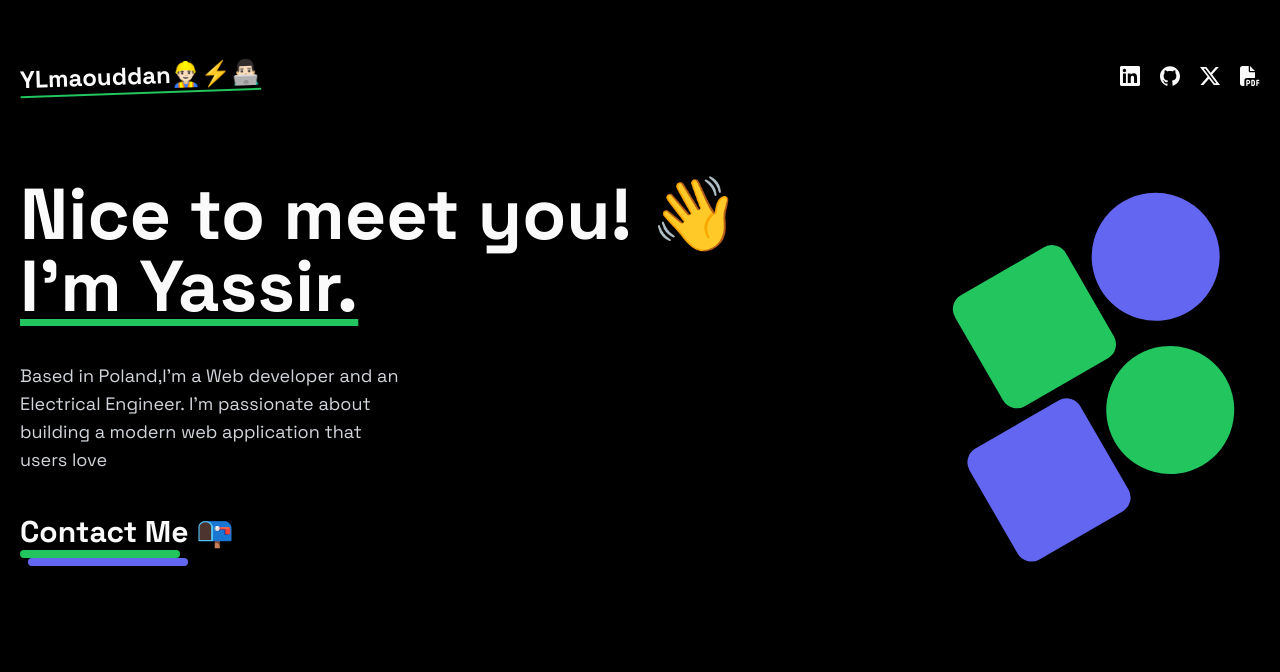
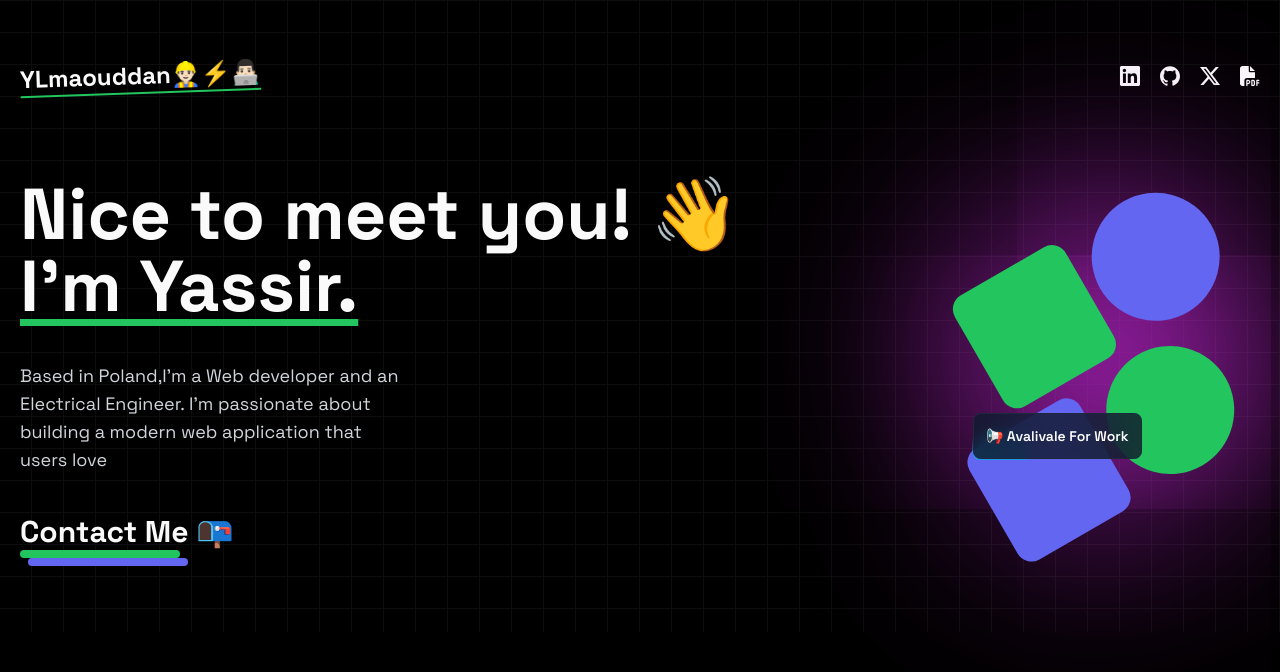
Before and after one commit to YLamouddan/portfolio-demo, a Next.js app: page / in a window 1280 px wide. Shown: the top 672 px of the page. Built offline with nearby package versions, Linux system fonts and the light colour scheme.

Commit message:
modified:   app/(home)/components/HeroSection.tsx modified:   app/(home)/components/Navbar.tsx modified:   app/(home)/page.tsx modified:   app/globals.css new file:   components/ui/moving-border.tsx modified:   package-lock.json modified:   package.json modified:   tailwind.config.ts

```diff
--- a/app/(home)/components/HeroSection.tsx
+++ b/app/(home)/components/HeroSection.tsx
@@ -1,66 +1,63 @@
-import Link from 'next/link'
-import React from 'react'
+import { MovingBorderBtn } from "@/components/ui/moving-border";
+import Link from "next/link";
+import React from "react";
 
 export default function HeroSection() {
-
   return (
-
     <div className=" min-h-[60vh] flex flex-col-reverse gap-14 lg:gap-0 lg:flex-row items-center justify-between">
-
       <div className=" space-y-10 text  text-center lg:text-left">
-                <h1 className=" text-4xl lg:text-7xl font-bold"> Nice to meet you! 👋
-
-                <br /> <span className=" underline underline-offset-8 decoration-green-500">{"I'm Yassir."}</span>
-
+        <h1 className=" text-4xl lg:text-7xl font-bold">
+          {" "}
+          Nice to meet you! 👋
+          <br />{" "}
+          <span className=" underline underline-offset-8 decoration-green-500">
+            {"I'm Yassir."}
+          </span>
         </h1>
 
         <p className=" md:w-96 text-lg text-gray-300">
           {
-
             "Based in Poland,I'm a Web developer and an Electrical Engineer. I'm passionate about building a modern web application that users love"
-
           }
-
         </p>
 
-                <Link href={"mailto:Ylamouddan@gmail.com"} className="inline-block group ">
-
+        <Link
+          href={"mailto:Ylamouddan@gmail.com"}
+          className="inline-block group "
+        >
           <div>
-
-                        <h1 className=" text-3xl font-bold  group-hover:text-green-500 transition-all"> Contact Me 📭</h1>
+            <h1 className=" text-3xl font-bold  group-hover:text-green-500 transition-all">
+              {" "}
+              Contact Me 📭
+            </h1>
 
             <div className=" w-40 h-2 bg-green-500 rounded-full"></div>
 
             <div className=" w-40 h-2 bg-indigo-500 rounded-full translate-x-2"></div>
-
+          </div>
+        </Link>
       </div>
 
-                </Link>
-
-            </div>
-
-            <div>
-
-                <div className="w-72 h-72 space-y-3 -rotate-[30deg]">
-
+      <div className="relative">
+        <div className="w-72 h-72 space-y-3 -rotate-[30deg] relative">
           <div className="flex gap-3 translate-x-8 ">
-
             <div className="w-32 h-32 rounded-2xl bg-green-500"></div>
             <div className="w-32 h-32 rounded-full bg-indigo-500"></div>
-
           </div>
 
           <div className="flex gap-3 -translate-x-8 ">
-
             <div className="w-32 h-32 rounded-2xl bg-indigo-500 "></div>
             <div className="w-32 h-32 rounded-full bg-green-500"></div>
-
           </div>
 
+          <div className="glow absolute top-[40%] right-1/2 -z-10 "></div>
         </div>
-
+        <div className="absolute bottom-5 sm:bottom-14 left-0 sm: -left-10">
+          <MovingBorderBtn borderRadius="0.5rem" className="p-3 font-semibold">
+            <p>📢 Avalivale For Work </p>
+          </MovingBorderBtn>
         </div>
-
+      </div>
     </div>
   );
 }
--- a/app/(home)/components/Navbar.tsx
+++ b/app/(home)/components/Navbar.tsx
@@ -1,54 +1,46 @@
-import React from 'react';
-import { SiGithub, SiLinkedin, SiX } from 'react-icons/si';
-import { FaFilePdf } from 'react-icons/fa6';
-import Link from 'next/link';
+import React from "react";
+import { SiGithub, SiLinkedin, SiX } from "react-icons/si";
+import { FaFilePdf } from "react-icons/fa6";
+import Link from "next/link";
 
 export default function Navbar() {
   const socials = [
     {
-      link: 'https://www.Linkedin.com/in/iyassir',
-      label: 'Linkedin',
+      link: "https://www.Linkedin.com/in/iyassir",
+      label: "Linkedin",
       icon: SiLinkedin,
     },
     {
-      link: 'https://github.com/YLamouddan',
-      label: 'Github',
+      link: "https://github.com/YLamouddan",
+      label: "Github",
       icon: SiGithub,
     },
     {
-      link: 'https://twitter.com/YLamouddan',
-      label: 'Twitter',
+      link: "https://twitter.com/YLamouddan",
+      label: "Twitter",
       icon: SiX,
     },
     {
-      link: 'https://YLamouddan.com',
-      label: 'Resume',
+      link: "https://YLamouddan.com",
+      label: "Resume",
       icon: FaFilePdf,
     },
   ];
 
   return (
     <nav className=" py-10 flex justify-between items-center ">
-      <h1 className="text-2xl font-bold underline underline-offset-8 decoration-green-500 -rotate-2">YLmaouddan👷🏻‍♂️⚡️👨🏻‍💻</h1>
+      <h1 className="text-2xl font-bold underline underline-offset-8 decoration-green-500 -rotate-2">
+        YLmaouddan👷🏻‍♂️⚡️👨🏻‍💻
+      </h1>
       <div className="flex items-center gap-5">
-        {socials.map((social,index) => {
+        {socials.map((social, index) => {
+          const Icon = social.icon;
 
-            const Icon = social.icon;
-
-            return(
-
-                <Link
-                    href={social.link}
-
-                    key={index}
-
-                    aria-label={social.label}
-                >
-                    <Icon className="w-5 h-5 hover:scale-125 transition-all"/>
-
-
-                </Link>
-            );
+          return (
+            <Link href={social.link} key={index} aria-label={social.label}>
+              <Icon className="w-5 h-5 hover:scale-125 transition-all" />
+            </Link>
+          );
         })}
       </div>
     </nav>
--- a/app/(home)/page.tsx
+++ b/app/(home)/page.tsx
@@ -1,23 +1,17 @@
-import React from 'react'
-import Navbar from './components/Navbar'
-import HeroSection from './components/HeroSection'
+import React from "react";
+import Navbar from "./components/Navbar";
+import HeroSection from "./components/HeroSection";
 
-export default function page(){
+export default function page() {
+  return (
+    <div className="min-h-screen bg-black overflow-hidden">
+      <div className=" dark:bg-black bg-white  dark:bg-grid-white/[0.05] bg-grid-black/[0.2]">
+        <div className="max-w-7xl mx-auto p-5 ">
+          <Navbar />
 
-
-  return (
-    <div className="min-h-screen bg-black">
-
-    <div className="max-w-7xl mx-auto p-5 overflow-hidden">
-
-       <Navbar/>
-
-      <HeroSection />
-
-
+          <HeroSection />
+        </div>
+      </div>
     </div>
-
-
-    </div >
-  )
+  );
 }
--- /dev/null
+++ b/components/ui/moving-border.tsx
@@ -0,0 +1,139 @@
+"use client";
+import React from "react";
+import {
+  motion,
+  useAnimationFrame,
+  useMotionTemplate,
+  useMotionValue,
+  useTransform,
+} from "framer-motion";
+import { useRef } from "react";
+import { cn } from "@/lib/utils";
+
+export function MovingBorderBtn({
+  borderRadius = "1.75rem",
+  children,
+  as: Component = "button",
+  containerClassName,
+  borderClassName,
+  duration,
+  className,
+  ...otherProps
+}: {
+  borderRadius?: string;
+  children: React.ReactNode;
+  as?: any;
+  containerClassName?: string;
+  borderClassName?: string;
+  duration?: number;
+  className?: string;
+  [key: string]: any;
+}) {
+  return (
+    <Component
+      className={cn(
+        "bg-transparent relative text-xl p-[1px] overflow-hidden ",
+        containerClassName
+      )}
+      style={{
+        borderRadius: borderRadius,
+      }}
+      {...otherProps}
+    >
+      <div
+        className="absolute inset-0"
+        style={{ borderRadius: `calc(${borderRadius} * 0.96)` }}
+      >
+        <MovingBorder duration={duration} rx="30%" ry="30%">
+          <div
+            className={cn(
+              "h-20 w-20 opacity-[0.8] bg-[radial-gradient(var(--sky-500)_40%,transparent_60%)]",
+              borderClassName
+            )}
+          />
+        </MovingBorder>
+      </div>
+
+      <div
+        className={cn(
+          "relative bg-slate-900/[0.8] border border-slate-800 backdrop-blur-xl text-white flex items-center justify-center w-full h-full text-sm antialiased",
+          className
+        )}
+        style={{
+          borderRadius: `calc(${borderRadius} * 0.96)`,
+        }}
+      >
+        {children}
+      </div>
+    </Component>
+  );
+}
+
+export const MovingBorder = ({
+  children,
+  duration = 2000,
+  rx,
+  ry,
+  ...otherProps
+}: {
+  children: React.ReactNode;
+  duration?: number;
+  rx?: string;
+  ry?: string;
+  [key: string]: any;
+}) => {
+  const pathRef = useRef<any>();
+  const progress = useMotionValue<number>(0);
+
+  useAnimationFrame((time) => {
+    const length = pathRef.current?.getTotalLength();
+    if (length) {
+      const pxPerMillisecond = length / duration;
+      progress.set((time * pxPerMillisecond) % length);
+    }
+  });
+
+  const x = useTransform(
+    progress,
+    (val) => pathRef.current?.getPointAtLength(val).x
+  );
+  const y = useTransform(
+    progress,
+    (val) => pathRef.current?.getPointAtLength(val).y
+  );
+
+  const transform = useMotionTemplate`translateX(${x}px) translateY(${y}px) translateX(-50%) translateY(-50%)`;
+
+  return (
+    <>
+      <svg
+        xmlns="http://www.w3.org/2000/svg"
+        preserveAspectRatio="none"
+        className="absolute h-full w-full"
+        width="100%"
+        height="100%"
+        {...otherProps}
+      >
+        <rect
+          fill="none"
+          width="100%"
+          height="100%"
+          rx={rx}
+          ry={ry}
+          ref={pathRef}
+        />
+      </svg>
+      <motion.div
+        style={{
+          position: "absolute",
+          top: 0,
+          left: 0,
+          display: "inline-block",
+          transform,
+        }}
+      >
+        {children}
+      </motion.div>
+    </>
+  );
+};
--- a/package.json
+++ b/package.json
@@ -11,7 +11,9 @@
   "dependencies": {
     "class-variance-authority": "^0.7.0",
     "clsx": "^2.1.0",
+    "framer-motion": "^11.0.24",
     "lucide-react": "^0.364.0",
+    "mini-svg-data-uri": "^1.4.4",
     "next": "14.1.4",
     "next-themes": "^0.3.0",
     "react": "^18",
--- a/tailwind.config.ts
+++ b/tailwind.config.ts
@@ -1,13 +1,20 @@
-import type { Config } from "tailwindcss"
+import type { Config } from "tailwindcss";
+
+const svgToDataUri = require("mini-svg-data-uri");
+
+const colors = require("tailwindcss/colors");
+const {
+  default: flattenColorPalette,
+} = require("tailwindcss/lib/util/flattenColorPalette");
 
 const config = {
   darkMode: ["class"],
   content: [
-    './pages/**/*.{ts,tsx}',
-    './components/**/*.{ts,tsx}',
-    './app/**/*.{ts,tsx}',
-    './src/**/*.{ts,tsx}',
-	],
+    "./pages/**/*.{ts,tsx}",
+    "./components/**/*.{ts,tsx}",
+    "./app/**/*.{ts,tsx}",
+    "./src/**/*.{ts,tsx}",
+  ],
   prefix: "",
   theme: {
     container: {
@@ -74,7 +81,43 @@
       },
     },
   },
-  plugins: [require("tailwindcss-animate")],
-} satisfies Config
+  plugins: [
+    require("tailwindcss-animate"),
+    addVariablesForColors,
+    function ({ matchUtilities, theme }: any) {
+      matchUtilities(
+        {
+          "bg-grid": (value: any) => ({
+            backgroundImage: `url("${svgToDataUri(
+              `<svg xmlns="http://www.w3.org/2000/svg" viewBox="0 0 32 32" width="32" height="32" fill="none" stroke="${value}"><path d="M0 .5H31.5V32"/></svg>`
+            )}")`,
+          }),
+          "bg-grid-small": (value: any) => ({
+            backgroundImage: `url("${svgToDataUri(
+              `<svg xmlns="http://www.w3.org/2000/svg" viewBox="0 0 32 32" width="8" height="8" fill="none" stroke="${value}"><path d="M0 .5H31.5V32"/></svg>`
+            )}")`,
+          }),
+          "bg-dot": (value: any) => ({
+            backgroundImage: `url("${svgToDataUri(
+              `<svg xmlns="http://www.w3.org/2000/svg" viewBox="0 0 32 32" width="16" height="16" fill="none"><circle fill="${value}" id="pattern-circle" cx="10" cy="10" r="1.6257413380501518"></circle></svg>`
+            )}")`,
+          }),
+        },
+        { values: flattenColorPalette(theme("backgroundColor")), type: "color" }
+      );
+    },
+  ],
+} satisfies Config;
 
-export default config
+function addVariablesForColors({ addBase, theme }: any) {
+  let allColors = flattenColorPalette(theme("colors"));
+  let newVars = Object.fromEntries(
+    Object.entries(allColors).map(([key, val]) => [`--${key}`, val])
+  );
+
+  addBase({
+    ":root": newVars,
+  });
+}
+
+export default config;
```
Also changed, not shown: app/globals.css (+4 -14 lines), 1 other file (tests, documents, lock files or other folders). Lines whose indentation alone changed are shown as unchanged.
